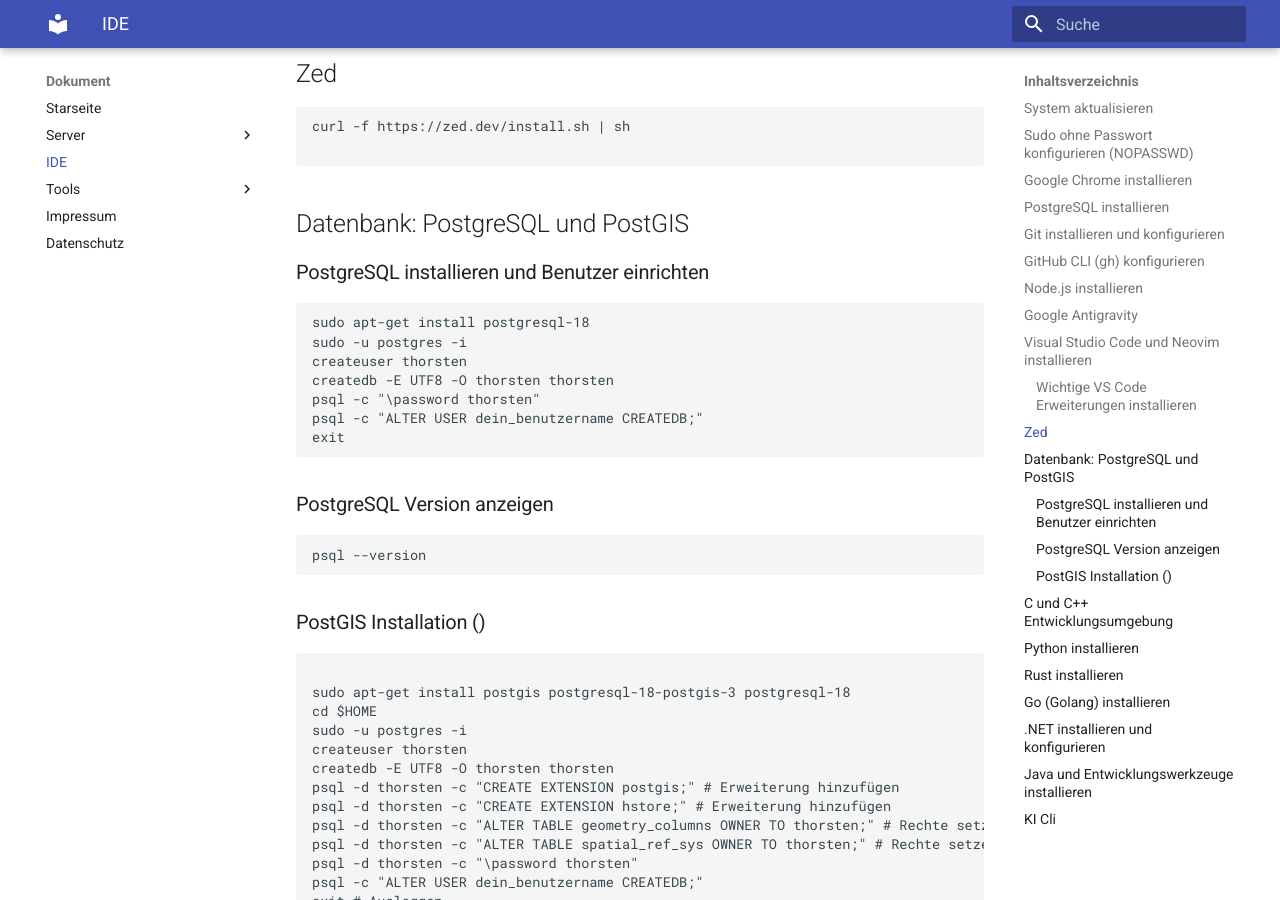
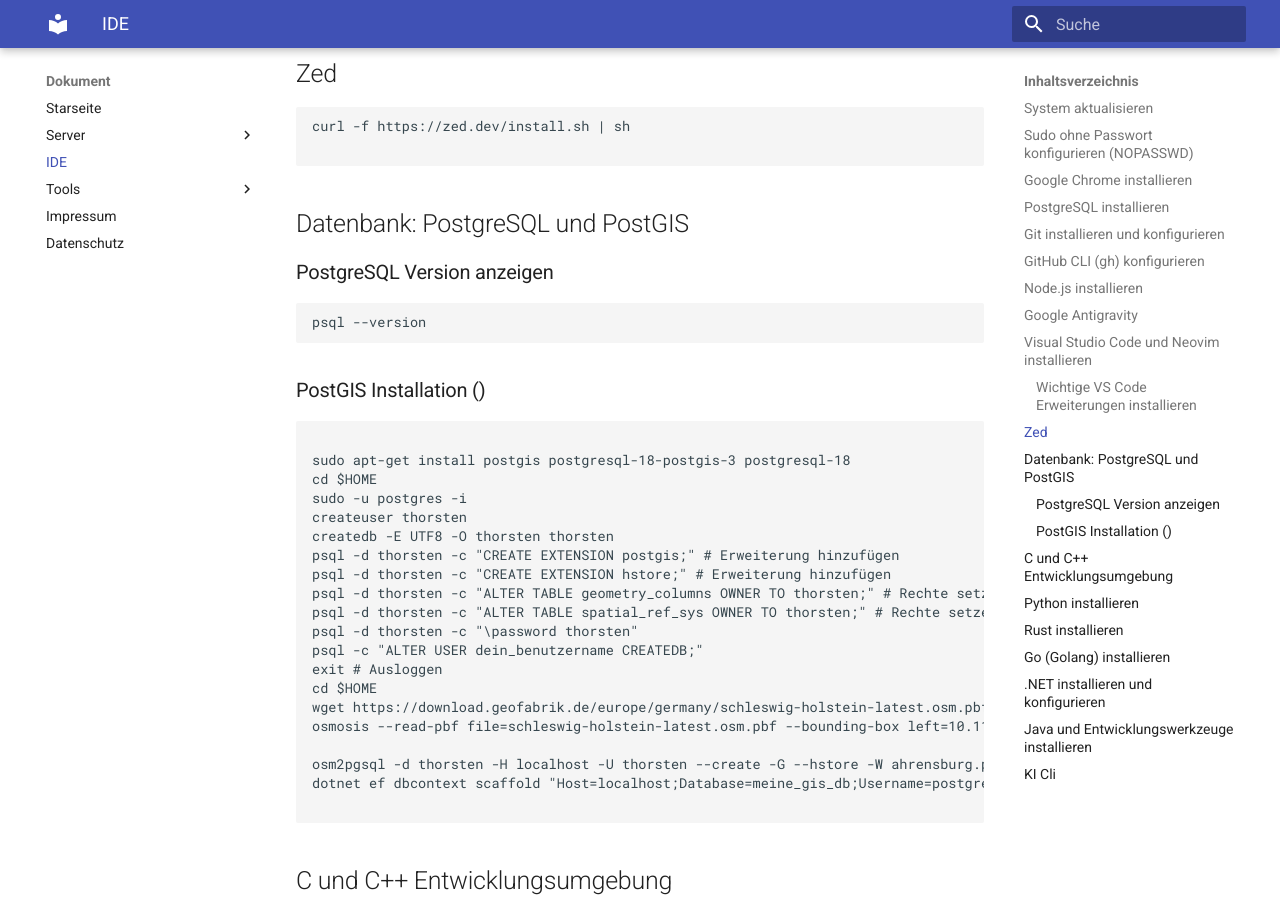
Before and after one commit to thorstenkloehn/dokument, an MkDocs documentation site: the page built from docs/IDE/index.md, in a window 1280 px wide and 900 px high, scrolled down 2567 px. Built offline with MkDocs 1.6.1 and Material for MkDocs 9.7.7, drawn with Linux system fonts in a browser that asks for light colours.

Commit message:
Dokumentation: Entfernen der Anweisungen zur Installation und Benutzererstellung für PostgreSQL

````diff
--- a/docs/IDE/index.md
+++ b/docs/IDE/index.md
@@ -122,17 +122,7 @@
 ```
 
 ## Datenbank: PostgreSQL und PostGIS
-### PostgreSQL installieren und Benutzer einrichten
 
-```bash
-sudo apt-get install postgresql-18
-sudo -u postgres -i
-createuser thorsten
-createdb -E UTF8 -O thorsten thorsten
-psql -c "\password thorsten"
-psql -c "ALTER USER dein_benutzername CREATEDB;"
-exit
-```
 
 ### PostgreSQL Version anzeigen
 
````
